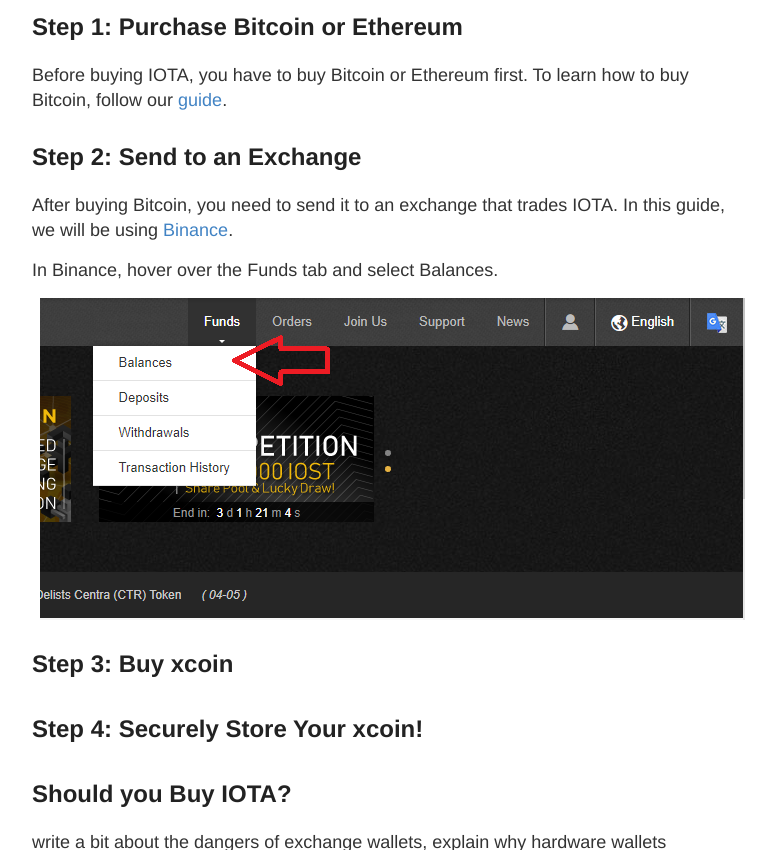
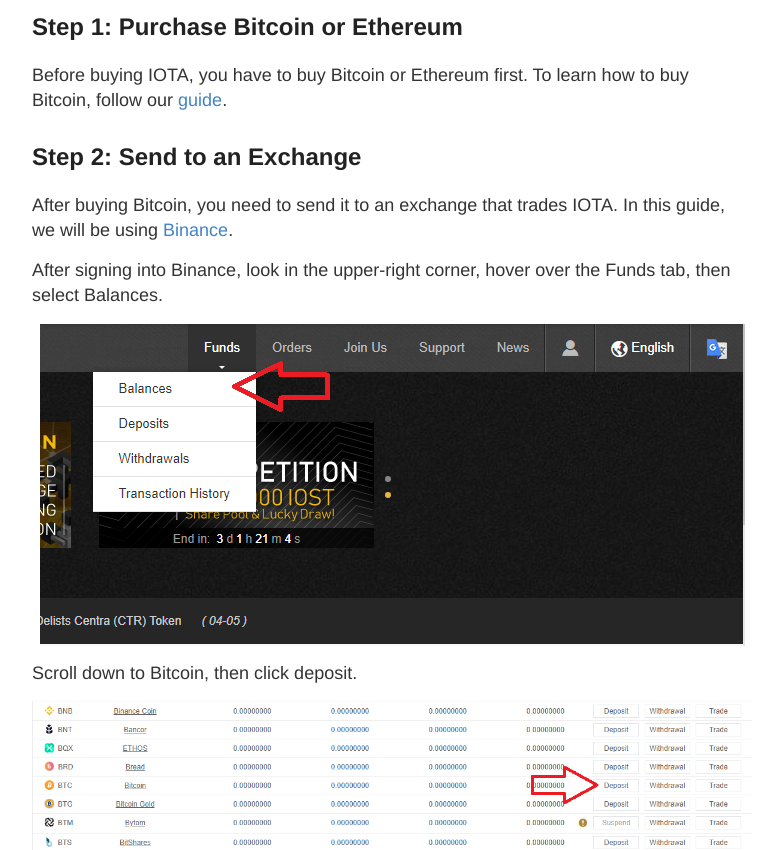
Before and after one commit to homebodygym/homebodygym, a Jekyll site: the page built from pages/altcoins/how-to-buy/iota.md, in a window 1280 px wide and 1400 px high, scrolled down 1513 px. Shown: the top 850 px of the window, without its empty margins (248-1031 px from the left). Built offline with Jekyll 4.4.1, drawn with Linux system fonts in a browser that asks for light colours; a script that is not in the unit is left out; some of the changed text lies outside the part shown; grey boxes are pictures that could not be loaded.

Commit message:
more iota page work

```diff
--- a/pages/altcoins/how-to-buy/iota.md
+++ b/pages/altcoins/how-to-buy/iota.md
@@ -51,9 +51,19 @@
 
 After buying Bitcoin, you need to send it to an exchange that trades IOTA. In this guide, we will be using [Binance](https://www.binance.com/?ref=28685192){: target="_blank"}.
 
-In Binance, hover over the Funds tab and select Balances.
+After signing into Binance, look in the upper-right corner, hover over the Funds tab, then select Balances.
 
 ![The Balances Tab](/img/altcoins/how-to-buy/binancebalance.png){: .img-center}
+
+Scroll down to Bitcoin, then click deposit.
+
+![Depositing Bitcoin](/img/altcoins/how-to-buy/depositbitcoin.png){: .img-center}
+
+Copy your Bitcoin deposit address. Be sure to use your own address, and not the one shown in the picture.
+
+![Bitcoin Address](/img/altcoins/how-to-buy/bitcoinaddress.png){: .img-center}
+
+Sign into [Coinbase]()
 
 ## Step 3: Buy xcoin
 
```
Also changed, not shown: img/altcoins/how-to-buy/bitcoinaddress.png (added), img/altcoins/how-to-buy/depositbitcoin.png (added).
